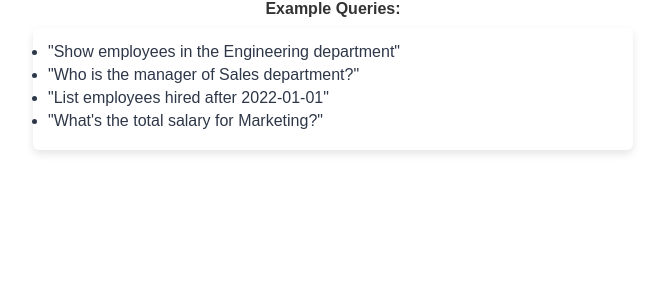
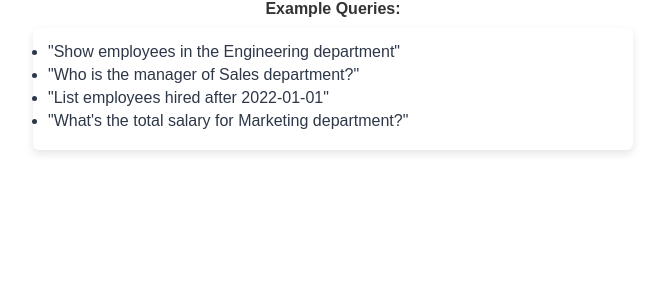
Before and after one commit to Vilakshan123/Chat-Assistant-for-Company-Database, a Flask app: page / in a window 1280 px wide. Shown: the part 197-497 px from the top of the page, without its empty margins (307-969 px from the left). Run offline with Flask 3, Linux system fonts and the light colour scheme; some libraries are stand-ins or nearby versions.

Commit message:
Update index.html

```diff
--- a/templates/index.html
+++ b/templates/index.html
@@ -148,7 +148,7 @@
         <li>"Show employees in the Engineering department"</li>
         <li>"Who is the manager of Sales department?"</li>
         <li>"List employees hired after 2022-01-01"</li>
-        <li>"What's the total salary for Marketing?"</li>
+        <li>"What's the total salary for Marketing department?"</li>
     </ul>
 </body>
 </html>
```
